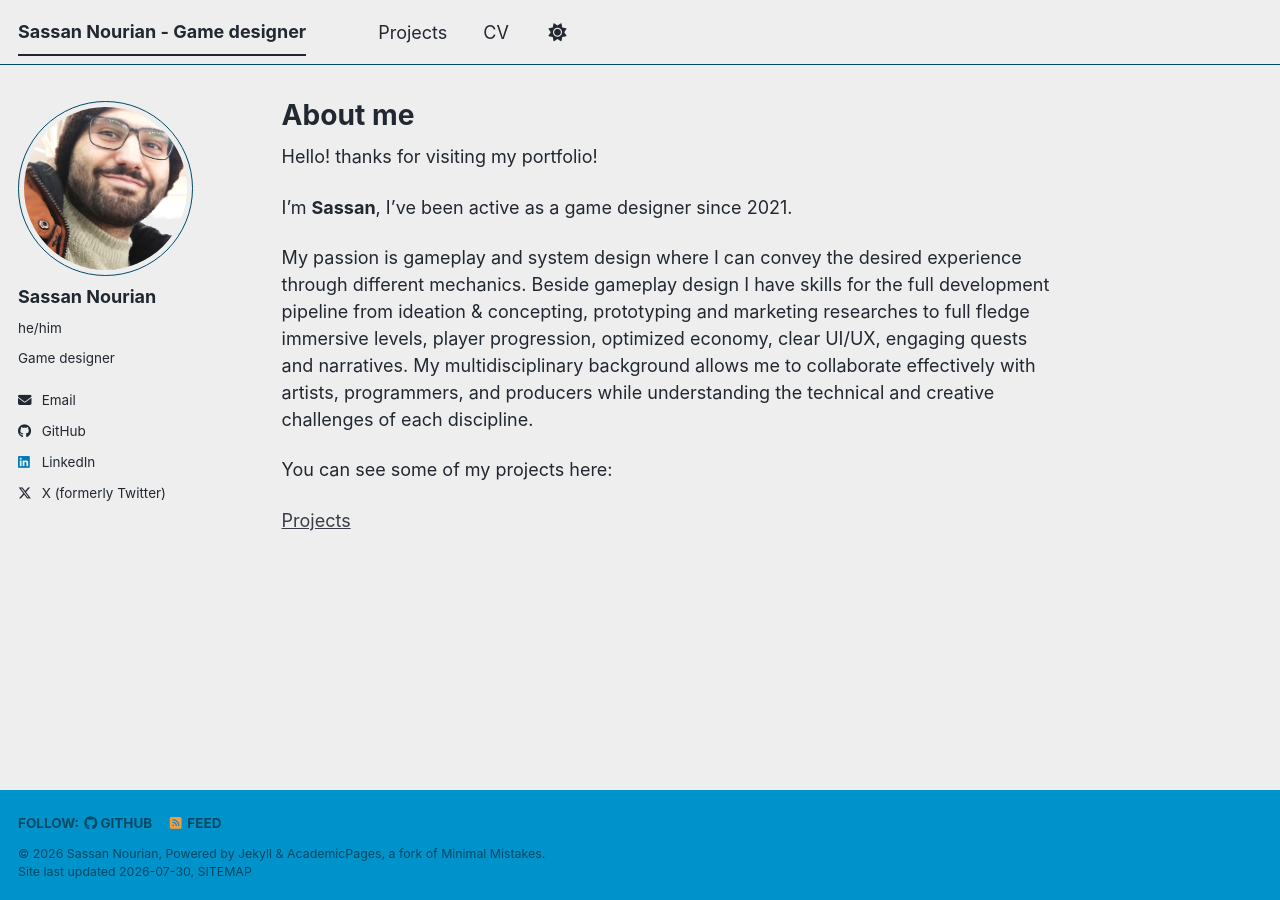
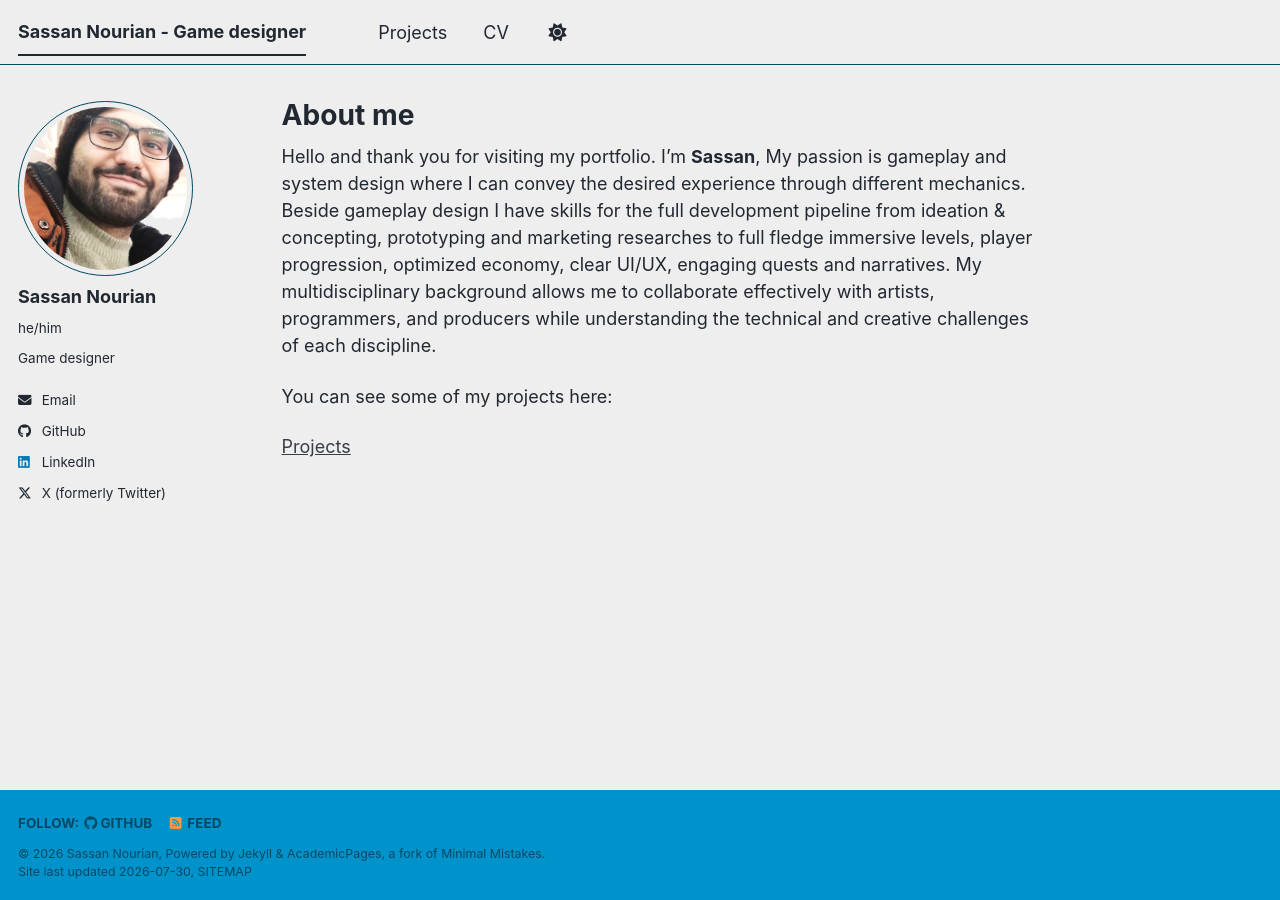
Before and after one commit to SassanTheDev/SassanTheDev.github.io, a Jekyll site: the page built from _pages/about.md, in a window 1280 px wide. Built offline with Jekyll 4.4.1, drawn with Linux system fonts in a browser that asks for light colours; a style sheet for code colours, icons or effects is not loaded.

Commit message:
feat: update about me

```diff
--- a/_pages/about.md
+++ b/_pages/about.md
@@ -7,11 +7,7 @@ redirect_from:
   - /about.html
 ---
 
-Hello! thanks for visiting my portfolio!
-
-I'm **Sassan**, I've been active as a game designer since 2021.
-
-My passion is gameplay and system design where I can convey the desired experience through different mechanics.
+Hello and thank you for visiting my portfolio. I'm **Sassan**, My passion is gameplay and system design where I can convey the desired experience through different mechanics.
 Beside gameplay design I have skills for the full development pipeline from ideation & concepting, prototyping and marketing researches to full fledge immersive levels, player progression, optimized economy, clear UI/UX, engaging quests and narratives. My multidisciplinary background allows me to collaborate effectively with artists, programmers, and producers while understanding the technical and creative challenges of each discipline.
 
 You can see some of my projects here:
```
